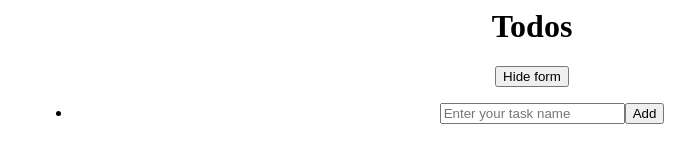
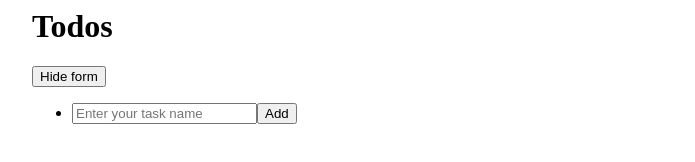
Before and after one commit to sku-wtag/Todos, a plain HTML site: page index.html in a window 1280 px wide. Both pictures are taken after a click on the button "Create". Shown: the whole page, without its empty margins (108-803 px from the left). Drawn offline with Linux system fonts and the light colour scheme.

Commit message:
resolved review

```diff
--- a/css/style.css
+++ b/css/style.css
@@ -1,5 +1,6 @@
 .container {
-    width: 1000px;
+    width: 100%;
+    max-width: 62.5rem;
     margin: 0 auto;
-    text-align: center;
+    padding: 0 4rem;
 }
--- a/js/element.js
+++ b/js/element.js
@@ -1,2 +1,2 @@
-export const $createButton = document.getElementById("create-button")
-export const $taskContainer = document.getElementById("task-container")
+export const $createButton = document.getElementById("create-button");
+export const $taskContainer = document.getElementById("task-container");
--- a/js/script.js
+++ b/js/script.js
@@ -1,98 +1,85 @@
+import { $createButton, $taskContainer } from "./element.js";
+import { sanitizeInput } from "./utlity.js";
 
-import {
-    $createButton,
-    $taskContainer
-} from './element.js'
-
-let isFormOpen = false
-let tasks = []
+let isFormOpen = false;
+let tasks = [];
 
 const getUniqueId = () => Date.now();
 
-const makeForm = (taskInfo = {}) => {
-    let $form = document.createElement('li')
-    let $title = document.createElement('input');
-    let $addButton = document.createElement('button')
+const createForm = (taskInfo = {}) => {
+  const $liElement = document.createElement("li");
+  const $inputElement = document.createElement("input");
+  const $addButton = document.createElement("button");
 
-    $addButton.innerHTML = "Add"
-    $title.setAttribute('name', 'title');
-    $title.setAttribute('placeholder', "Enter your task name")
-    $title.setAttribute('id', 'title')
-    $addButton.setAttribute('id', 'add-task')
-    $addButton.addEventListener('click', () => addTask())
+  $addButton.innerHTML = "Add";
+  $inputElement.setAttribute("name", "title");
+  $inputElement.setAttribute("placeholder", "Enter your task name");
+  $inputElement.setAttribute("id", "title");
+  $addButton.setAttribute("id", "add-task");
+  $addButton.addEventListener("click", () => addTaskHandler());
 
   if (taskInfo.title) {
-        $title.value = taskInfo.title
+    $title.value = taskInfo.title;
   }
 
-    $form.appendChild($title);
-    $form.appendChild($addButton)
+  $liElement.appendChild($inputElement);
+  $liElement.appendChild($addButton);
 
-    return $form
-}
+  return $liElement;
+};
 
-const generateTask = (task) => {
-    let $listElement = document.createElement('li');
-    $listElement.setAttribute('id', task.id);
+const createTask = (task) => {
+  let $listElement = document.createElement("li");
+  $listElement.setAttribute("id", task.id);
   $listElement.innerText = task.title;
   return $listElement;
-}
+};
 
 const renderTasks = (taskContiner, tasks) => {
   tasks.map((task) => {
-        let element = generateTask(task)
-        taskContiner.appendChild(element)
-    })
-}
+    let element = createTask(task);
+    taskContiner.appendChild(element);
+  });
+};
 
-const addTask = () => {
-    let $title = document.getElementById('title')
-    let titleValue = $title?.value?.trim();
+const addTaskHandler = () => {
+  let $title = document.getElementById("title");
+  let titleValue = sanitizeInput($title.value);
 
   if (titleValue.length) {
     tasks.push({
       id: getUniqueId(),
-            title: titleValue
-        })
-        render(tasks)
+      title: titleValue,
+    });
+    render(tasks);
   }
-}
+};
 
 const toogleButton = () => {
   if (!isFormOpen) {
-        $createButton.innerText = 'Hide form'
-        isFormOpen = true
-    }
-    else {
-        $createButton.innerText = 'Create'
-        isFormOpen = false
-    }
+    $createButton.innerText = "Hide form";
+    isFormOpen = true;
+    return;
   }
 
-const renderListWithForm = (tasks) => {
-    let form = makeForm();
-    $taskContainer.innerHTML = ''
-    $taskContainer.appendChild(form)
+  $createButton.innerText = "Create";
+  isFormOpen = false;
+};
+
+const render = (tasks) => {
+  $taskContainer.innerHTML = "";
+  if (isFormOpen) {
+    let form = createForm();
+    $taskContainer.appendChild(form);
     renderTasks($taskContainer, tasks);
+    return;
   }
-
-const renderListWithoutForm = (tasks) => {
-    $taskContainer.innerHTML = ''
   renderTasks($taskContainer, tasks);
-}
-
-const render = (tasks) =>{
-    if (isFormOpen) {
-        renderListWithForm(tasks)
-    }
-    else {
-        renderListWithoutForm(tasks);
-    }
-}
+};
 
 const showForm = () => {
   toogleButton();
   render(tasks);
-}
+};
 
-$createButton.addEventListener('click', showForm)
+$createButton.addEventListener("click", showForm);
--- /dev/null
+++ b/js/utlity.js
@@ -0,0 +1,5 @@
+const reg = /[&<>"'/`]/gi;
+
+export const sanitizeInput = (value) => {
+  return value.replace(reg, "").trim();
+};
```
Lines whose indentation alone changed are shown as unchanged.
